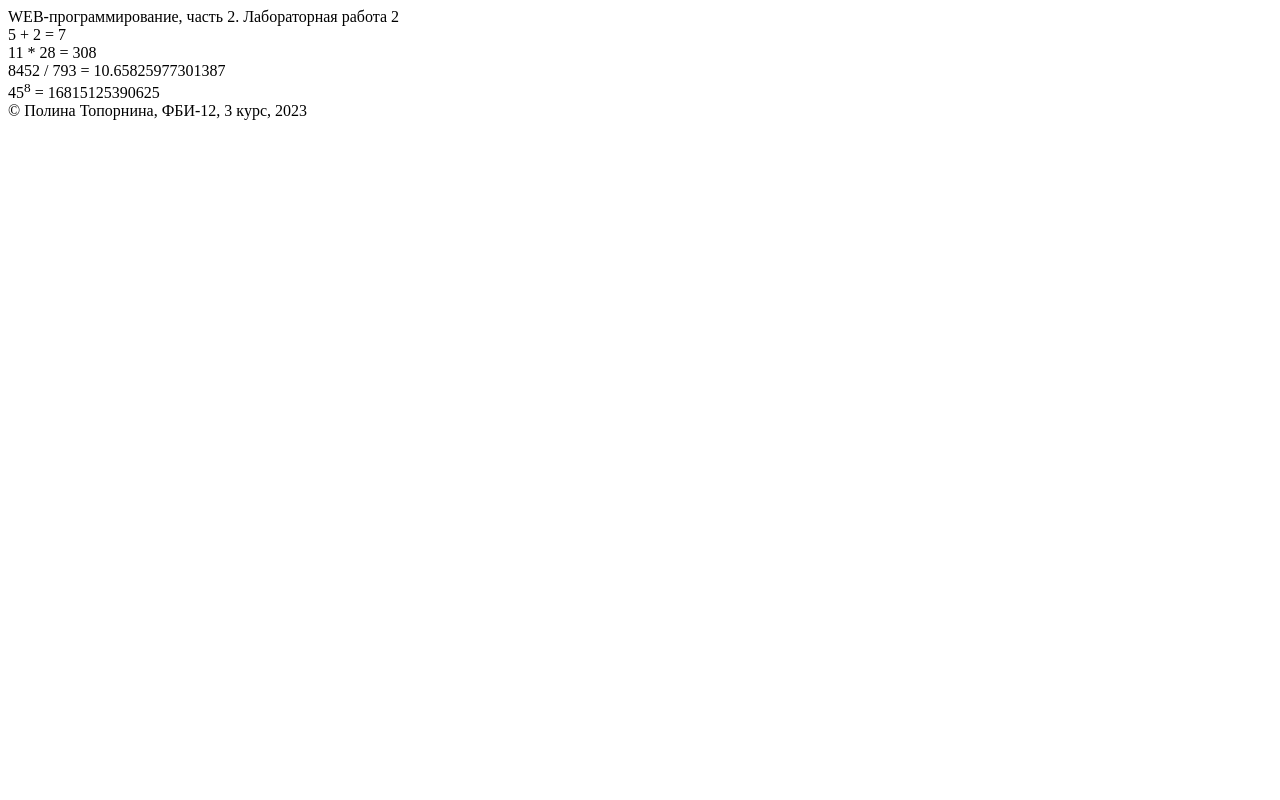
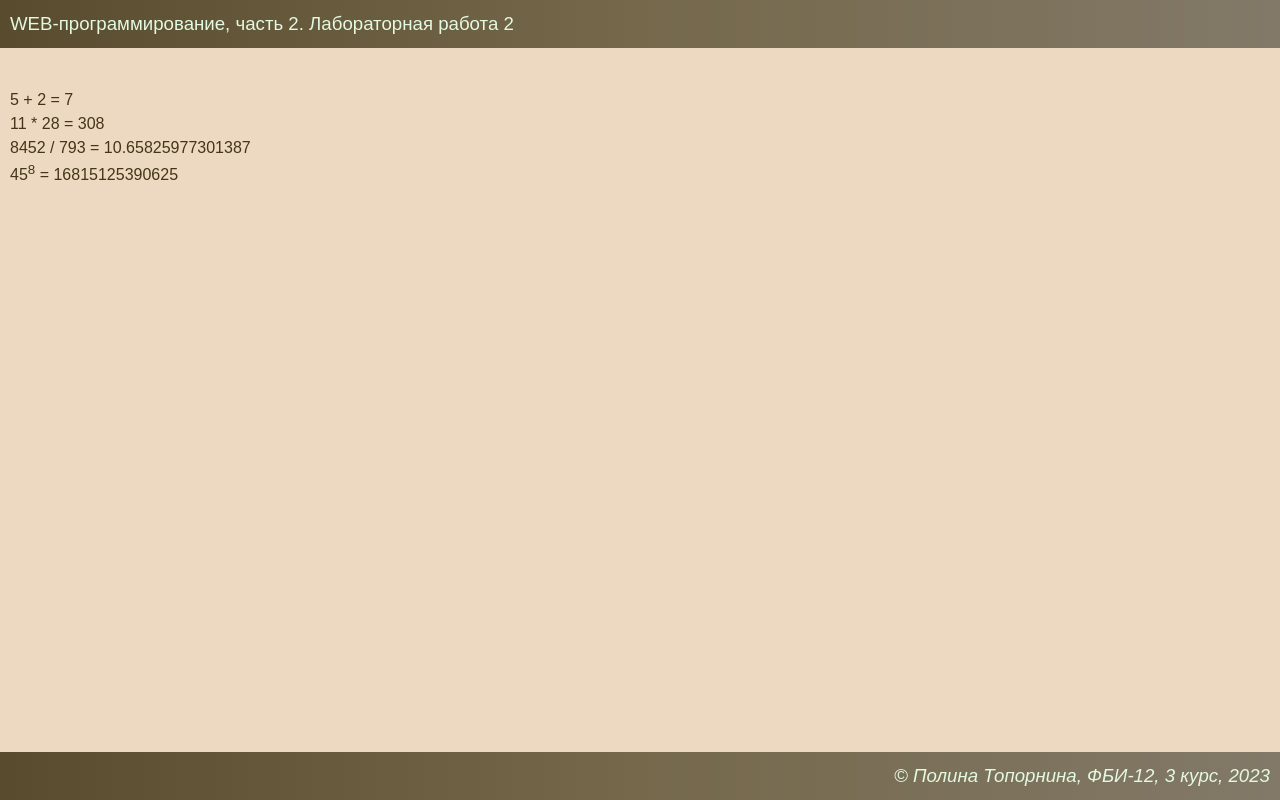
Before and after one commit to Web-toxic/web-programming-labs-2, a Flask app: page /lab2/example in a window 1280 px wide. Run offline with Flask 3, Linux system fonts and the light colour scheme.

Commit message:
Подключение стилей

```diff
--- /dev/null
+++ b/static/main.css
@@ -0,0 +1,34 @@
+body {
+    background-color: rgb(237, 217, 193);
+    color: rgb(67, 53, 22);
+    font-family: Arial;
+    line-height: 1.5;
+    margin: 0;
+}
+
+main {
+    margin-bottom: 40px;
+    padding: 10px;
+}
+
+header {
+    background: linear-gradient( to right, rgb(88, 75, 46), rgb(117, 104, 75),rgb(130, 121, 104));
+    color: #e3f9e2;
+    padding: 10px;
+    font-size: 14pt;
+    margin-bottom: 30px;
+}
+
+footer {
+    background: linear-gradient( to right, rgb(88, 75, 46), rgb(117, 104, 75),rgb(130, 121, 104));
+    color: #e3f9e2;
+    padding: 10px;
+    font-size: 14pt;
+    font-style: italic;
+    text-align: right;
+    margin-top: 20px;
+    position: fixed;
+    bottom: 0;
+    left: 0;
+    right: 0;
+}
--- a/templates/example.html
+++ b/templates/example.html
@@ -4,6 +4,7 @@
     <meta charset="UTF-8">
     <meta name="viewport" content="width=device-width, initial-scale=1.0">
     <title>Полина Топорнина. {{ lab }}</title>
+    <link rel="stylesheet" href="{{ url_for('static', filename='main.css') }}">
 </head>
 <body>
     <header>
```
